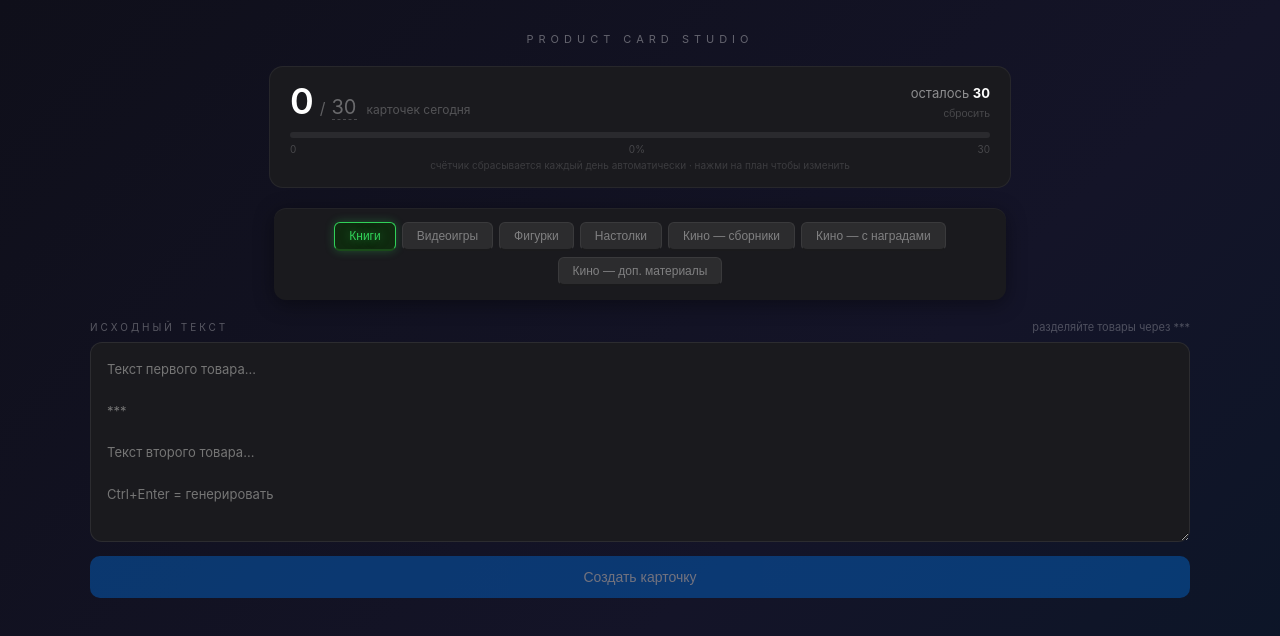
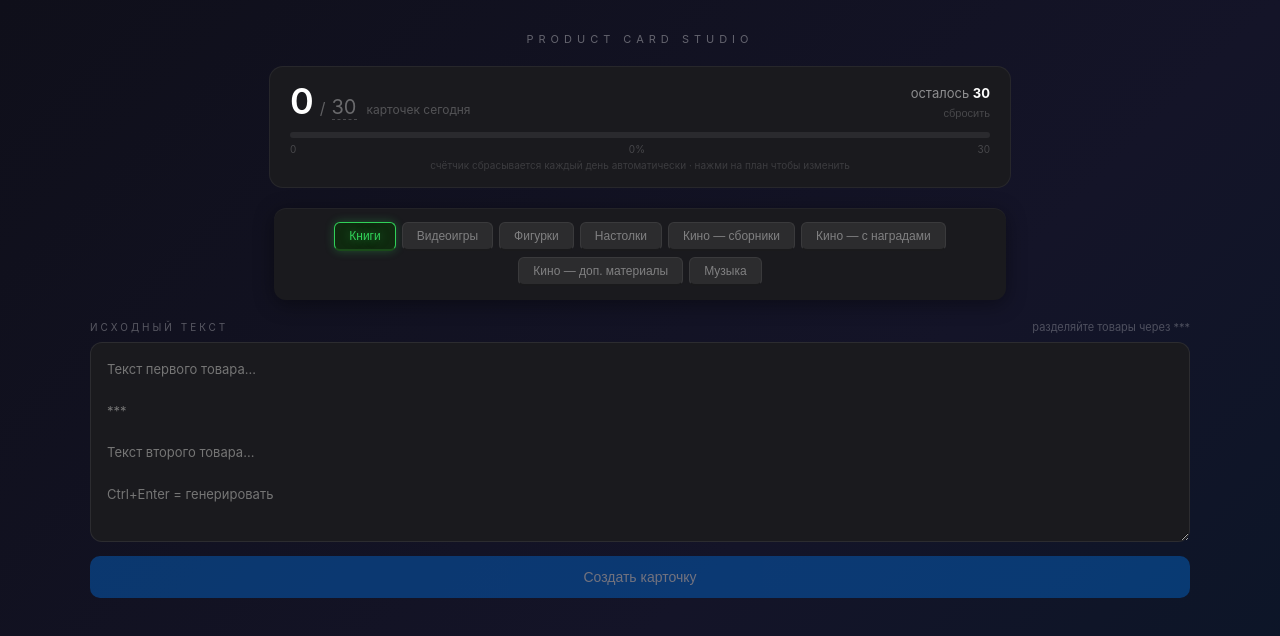
Before and after one commit to agasfer1982-ux/product-card-studio, a Next.js app: page / in a window 1280 px wide. Shown: the top 636 px of the page. Built offline with nearby package versions, Linux system fonts and the light colour scheme.

Commit message:
Add files via upload

```diff
--- a/app/page.js
+++ b/app/page.js
@@ -9,6 +9,7 @@ const CATEGORIES = [
   { id: "movies_collection", label: "Кино — сборники" },
   { id: "movies_awards", label: "Кино — с наградами" },
   { id: "movies_extras", label: "Кино — доп. материалы" },
+  { id: "music", label: "Музыка" },
 ];
 
 const TODAY = new Date().toDateString();
```
